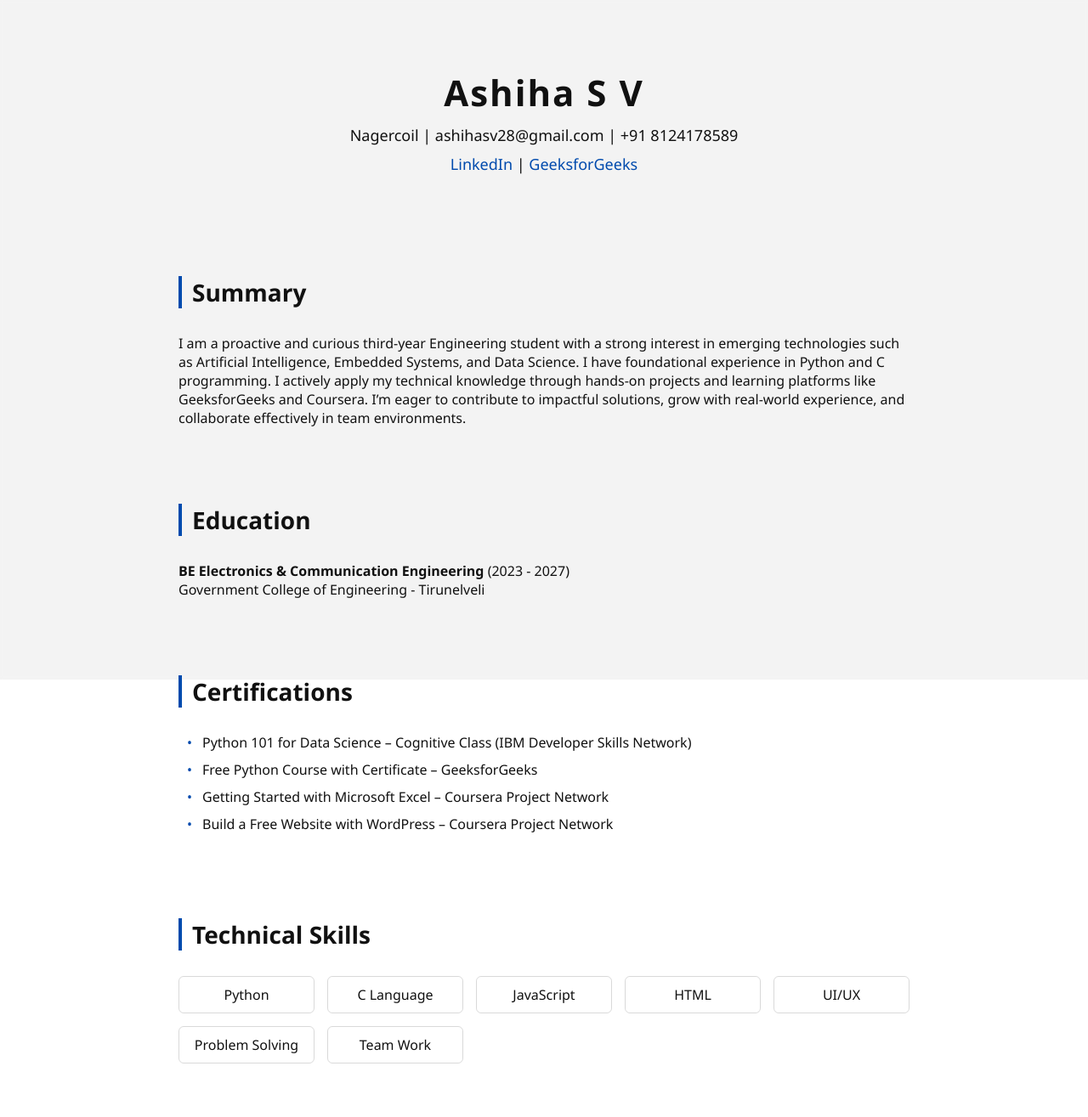
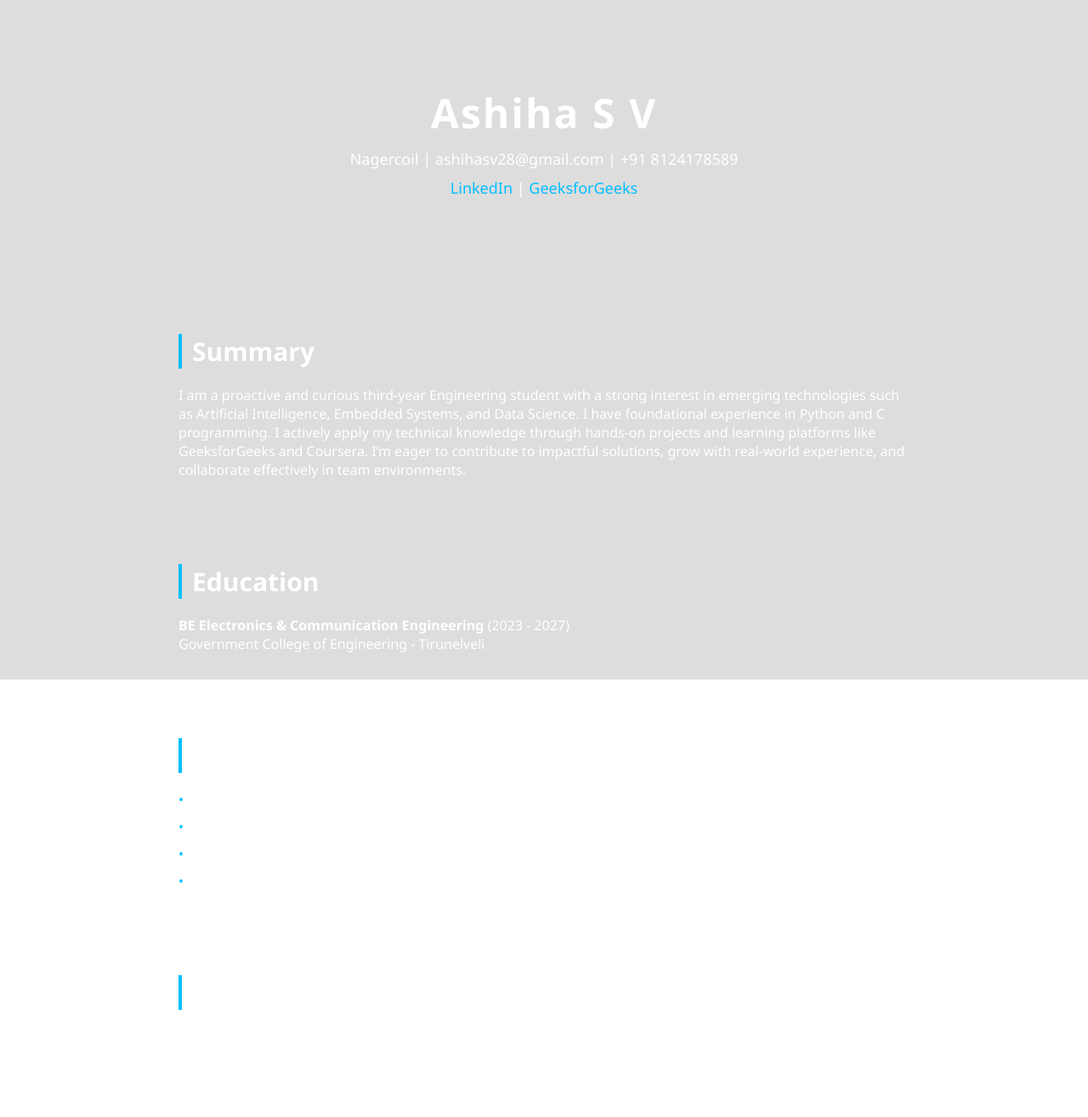
Before and after one commit to ashihasv28/Portfolio1, a plain HTML site: page index.html in a window 1280 px wide. Shown: the top 1315 px of the page at 85% size. Drawn offline with Linux system fonts and the light colour scheme.

Commit message:
Refactor CSS styles for improved design

```diff
--- a/index.html
+++ b/index.html
@@ -6,129 +6,111 @@
     <meta name="viewport" content="width=device-width, initial-scale=1.0">
 
    <style>
-    * {
-        margin: 0;
-        padding: 0;
-        box-sizing: border-box;
-        scroll-behavior: smooth;
-        font-family: 'Segoe UI', Tahoma, Geneva, Verdana, sans-serif;
+*{
+    margin:0;
+    padding:0;
+    box-sizing:border-box;
+    font-family:'Segoe UI', sans-serif;
 }
 
-    body {
-        background: transparent;
-        color: #111;
-        overflow-x: hidden;
+body{
+    background:transparent;
+    color:white;
+    overflow-x:hidden;
 }
 
-    /* ===== Scroll Animation Canvas ===== */
-    #animationCanvas {
-        position: fixed;
-        top: 0;
-        left: 0;
-        width: 100%;
-        height: 100%;
-        z-index: -2;
-        opacity: 0.12; /* slightly visible watermark */
+/* Background animation */
+#animationCanvas{
+    position:fixed;
+    top:0;
+    left:0;
+    width:100%;
+    height:100%;
+    z-index:-1;
+    opacity:0.35;   /* adjust visibility here */
 }
 
-    /* Light blur layer (NOT white) */
-    .overlay {
-        position: fixed;
-        top: 0;
-        left: 0;
-        width: 100%;
-        height: 100%;
-        backdrop-filter: blur(2px);
-        background: rgba(255,255,255,0.05); /* almost invisible */
-        z-index: -1;
+/* Header */
+header{
+    text-align:center;
+    padding:100px 20px 60px 20px;
 }
 
-    header {
-        text-align: center;
-        padding: 80px 20px 40px 20px;
+header h1{
+    font-size:48px;
+    letter-spacing:2px;
 }
 
-    header h1 {
-        font-size: 42px;
-        letter-spacing: 2px;
+header p{
+    margin-top:10px;
+    font-size:18px;
 }
 
-    header p {
-        margin-top: 10px;
-        font-size: 18px;
+header a{
+    color:#00bfff;
+    text-decoration:none;
 }
 
-    header a {
-        color: #004aad;
-        text-decoration: none;
-        font-weight: 500;
+/* Sections */
+section{
+    max-width:900px;
+    margin:100px auto;
+    padding:0 20px;
 }
 
-    section {
-        max-width: 900px;
-        margin: 80px auto;
-        padding: 0 20px;
+h2{
+    font-size:30px;
+    margin-bottom:20px;
+    border-left:4px solid #00bfff;
+    padding-left:12px;
 }
 
-    h2 {
-        font-size: 28px;
-        margin-bottom: 20px;
-        border-left: 4px solid #004aad;
-        padding-left: 12px;
+/* REMOVE ALL WHITE CONTAINERS */
+.card{
+    background:transparent;
+    padding:0;
+    box-shadow:none;
+    border:none;
 }
 
-    /* REMOVE WHITE CARDS */
-    .card {
-        background: transparent;
-        backdrop-filter: none;
-        padding: 10px 0;
-        border-radius: 0;
-        box-shadow: none;
+/* Lists */
+ul{
+    list-style:none;
 }
 
-    ul {
-        list-style: none;
-        padding-left: 10px;
+ul li{
+    margin-bottom:10px;
+    position:relative;
+    padding-left:18px;
 }
 
-    ul li {
-        margin-bottom: 10px;
-        position: relative;
-        padding-left: 18px;
+ul li::before{
+    content:"•";
+    position:absolute;
+    left:0;
+    color:#00bfff;
 }
 
-    ul li::before {
-        content: "•";
-        position: absolute;
-        left: 0;
-        color: #004aad;
+/* Skills */
+.skills-grid{
+    display:grid;
+    grid-template-columns:repeat(auto-fit,minmax(150px,1fr));
+    gap:15px;
 }
 
-    .skills-grid {
-        display: grid;
-        grid-template-columns: repeat(auto-fit, minmax(150px, 1fr));
-        gap: 15px;
+.skill{
+    background:transparent;
+    border:1px solid rgba(255,255,255,0.4);
+    padding:10px;
+    text-align:center;
+    border-radius:6px;
 }
 
-    .skill {
-        background: transparent;
-        border: 1px solid rgba(0,0,0,0.15);
-        padding: 10px 15px;
-        border-radius: 6px;
-        text-align: center;
-        font-weight: 500;
-    }
-
-    footer {
-        text-align: center;
-        padding: 40px;
-        font-size: 14px;
-    }
-
-    @media (max-width: 600px) {
-        header h1 {
-            font-size: 30px;
-        }
+/* Footer */
+footer{
+    text-align:center;
+    padding:60px 20px;
+    font-size:14px;
 }
 </style>
 </head>
```
Lines whose indentation alone changed are shown as unchanged.
